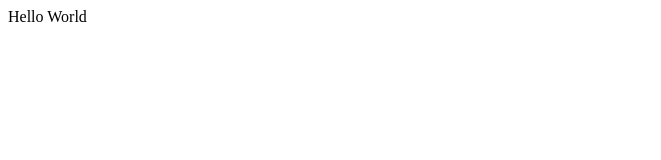
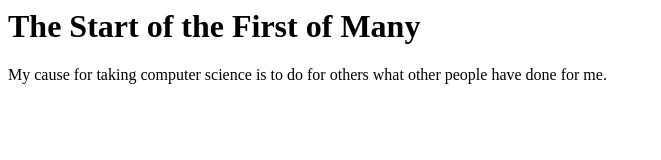
Before and after one commit to E-Bay/TheFirstOfMany., a plain HTML site: page index.html in a window 1280 px wide. Shown: the whole page, without its empty margins (0-661 px from the left). Drawn offline with Linux system fonts and the light colour scheme.

Commit message:
Update-Paragraph
Added Headline and Paragraph about my "Cause"

```diff
--- a/index.html
+++ b/index.html
@@ -1,5 +1,10 @@
 <html>
 <body>
-Hello World
+<h1>
+The Start of the First of Many
+</h1>
+  <p>
+    My cause for taking computer science is to do for others what other people have done for me.
+  </p>
 </body>
 </html>
```
